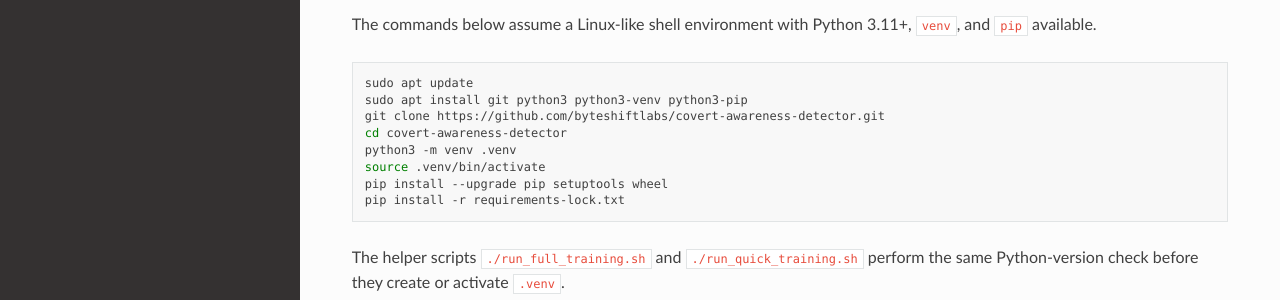
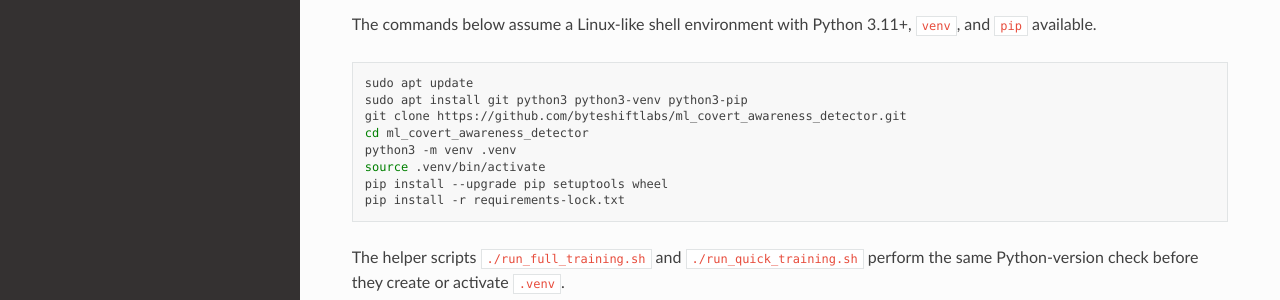
Before and after one commit to byteshiftlabs/ml_covert_awareness_detector, a Sphinx documentation site: the page built from docs/installation.rst, in a window 1280 px wide and 1394 px high. Shown: the part 492-792 px from the top of the window. Built offline with Sphinx 7.4.7 and the Read the Docs theme 3.1.0, drawn with Linux system fonts in a browser that asks for light colours.

```diff
--- a/docs/installation.rst
+++ b/docs/installation.rst
@@ -27,8 +27,8 @@ The commands below assume a Linux-like shell environment with Python 3.11+,
 
    sudo apt update
    sudo apt install git python3 python3-venv python3-pip
-   git clone https://github.com/byteshiftlabs/covert-awareness-detector.git
-   cd covert-awareness-detector
+   git clone https://github.com/byteshiftlabs/ml_covert_awareness_detector.git
+   cd ml_covert_awareness_detector
    python3 -m venv .venv
    source .venv/bin/activate
    pip install --upgrade pip setuptools wheel
--- a/pyproject.toml
+++ b/pyproject.toml
@@ -3,7 +3,7 @@ requires = ["setuptools>=68.0"]
 build-backend = "setuptools.build_meta"
 
 [project]
-name = "covert-awareness-detector"
+name = "ml_covert_awareness_detector"
 version = "0.1.0"
 description = "Research-oriented ML pipeline for studying covert-awareness-related fMRI connectivity during anesthesia"
 readme = "README.md"
```
Also changed, not shown: README.md (+3 -3 lines).
